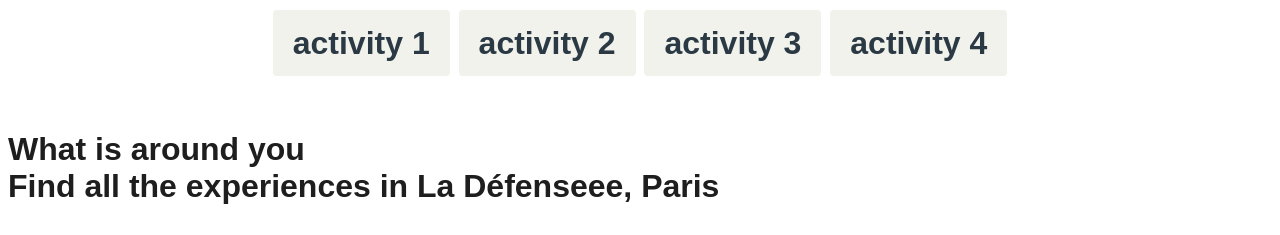
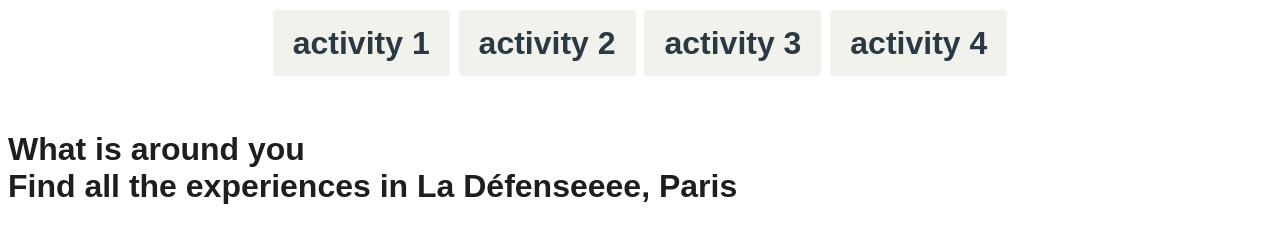
Before and after one commit to leobltx/final, a plain HTML site: page index.html in a window 1280 px wide. Shown: the part 840-1075 px from the top of the page. Drawn offline with Linux system fonts and the light colour scheme.

Commit message:
Update index.html

```diff
--- a/index.html
+++ b/index.html
@@ -55,7 +55,7 @@
 		<br>
 		<br> </center>
 		<p> What is around you <br>
-		Find all the experiences in La Défenseee, Paris</p>
+		Find all the experiences in La Défenseeee, Paris</p>
 
 		<center>
 			<img src="images/party.jpg" height="190" width="190" alt="Roxanne HAKKAKIAN">
```
